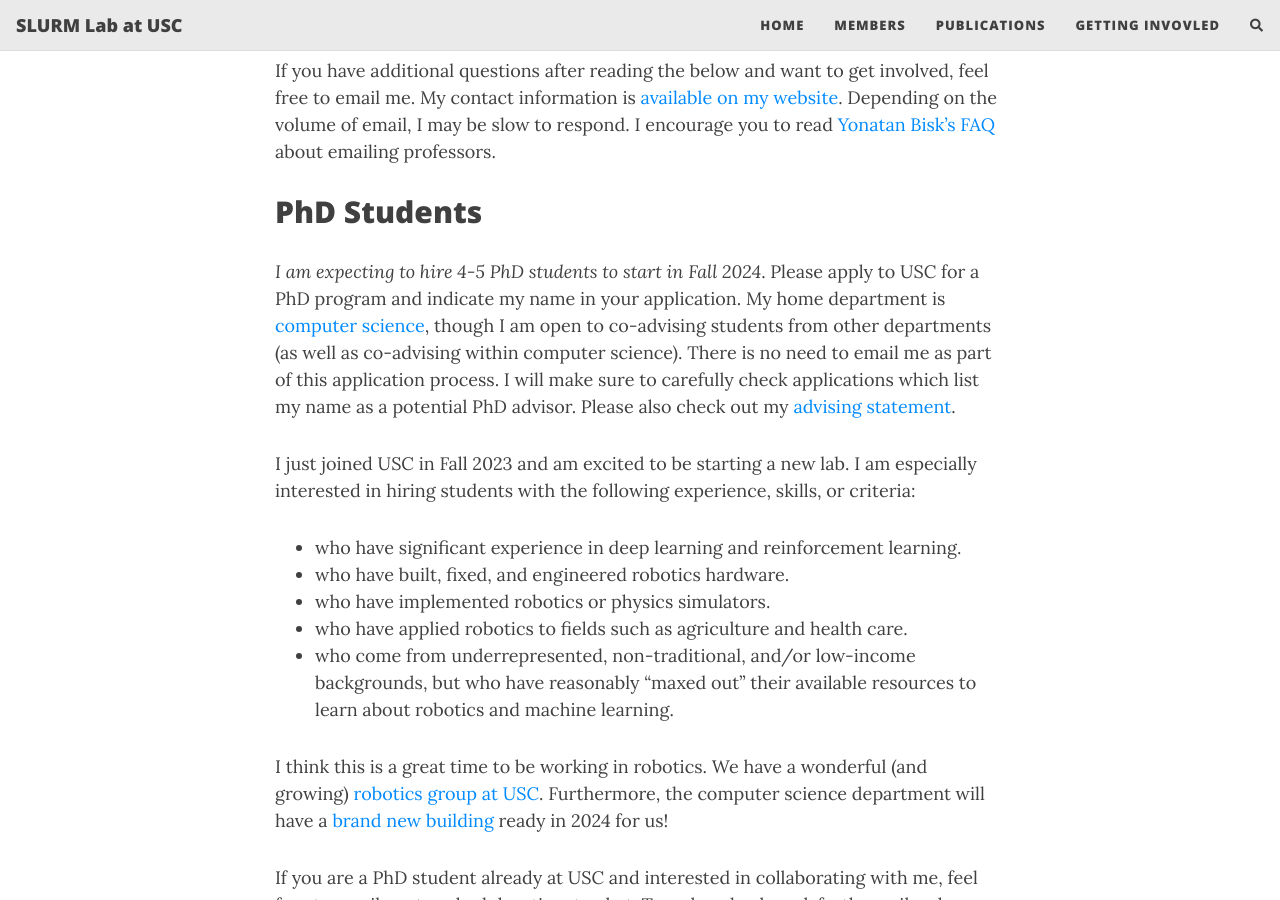
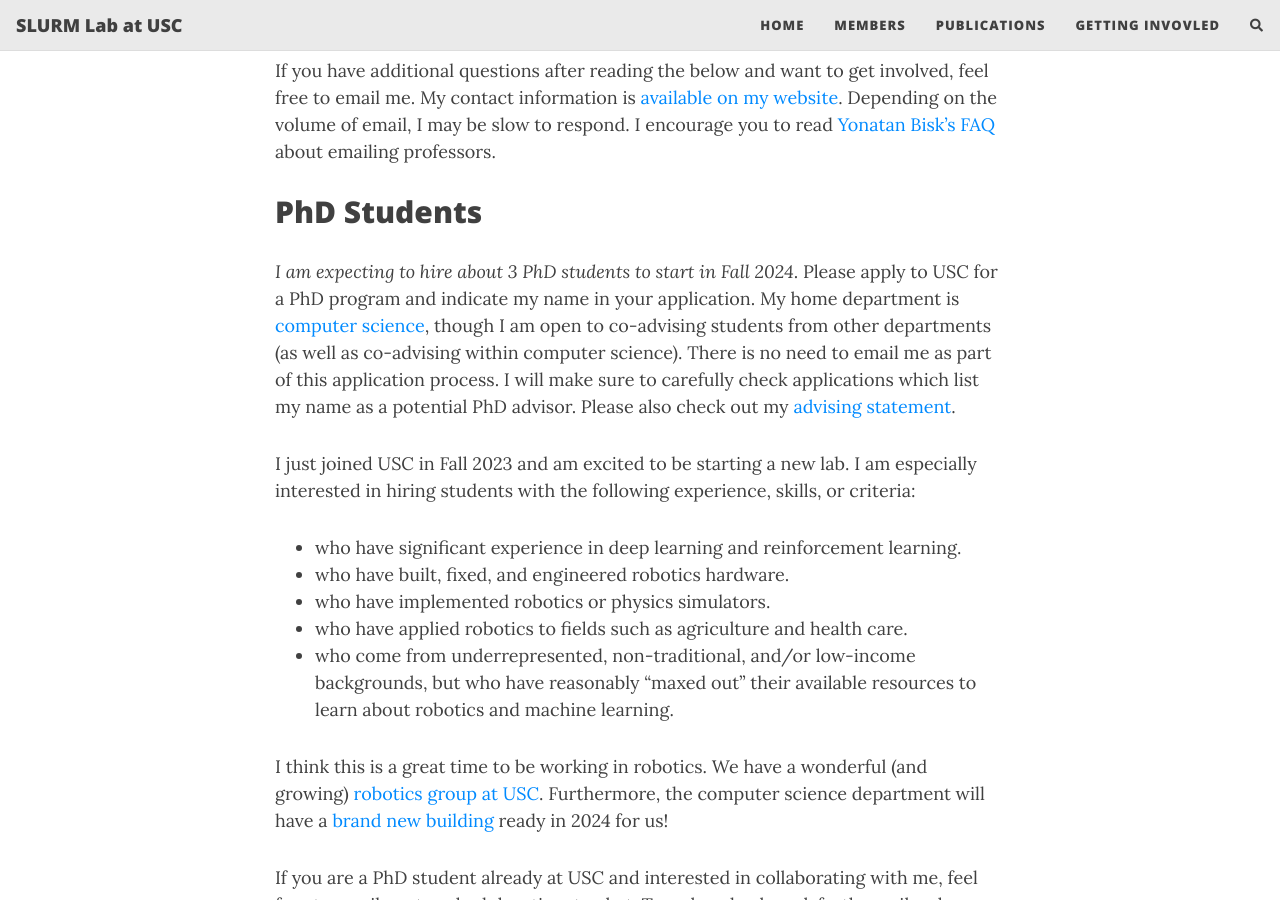
Before and after one commit to slurm-lab-usc/slurm-lab-usc.github.io, a Jekyll site: the page built from getting_involved.md, in a window 1280 px wide and 900 px high, scrolled down 303 px. Built offline with Jekyll 4.4.1, drawn with Linux system fonts in a browser that asks for light colours; nearby versions of some CDN libraries; comment, search, counter and statistics services are not loaded.

Commit message:
getting involved

```diff
--- a/getting_involved.md
+++ b/getting_involved.md
@@ -14,7 +14,7 @@ I encourage you to read [Yonatan Bisk's FAQ](https://yonatanbisk.com/emailing_pr
 
 ## PhD Students
 
-*I am expecting to hire 4-5 PhD students to start in Fall 2024*. Please apply
+*I am expecting to hire about 3 PhD students to start in Fall 2024*. Please apply
 to USC for a PhD program and indicate my name in your application. My home
 department is [computer science](https://www.cs.usc.edu/), though I am open to
 co-advising students from other departments (as well as co-advising within
```
